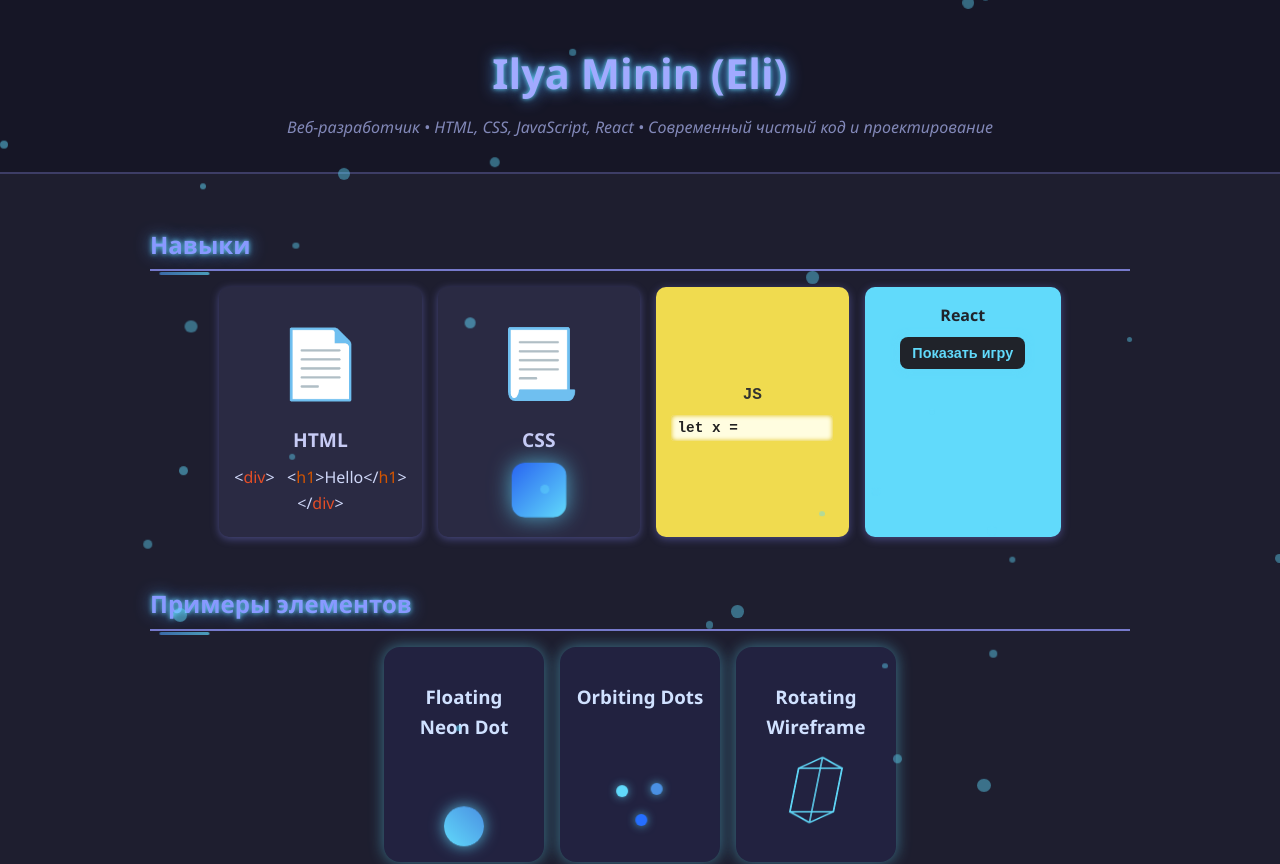
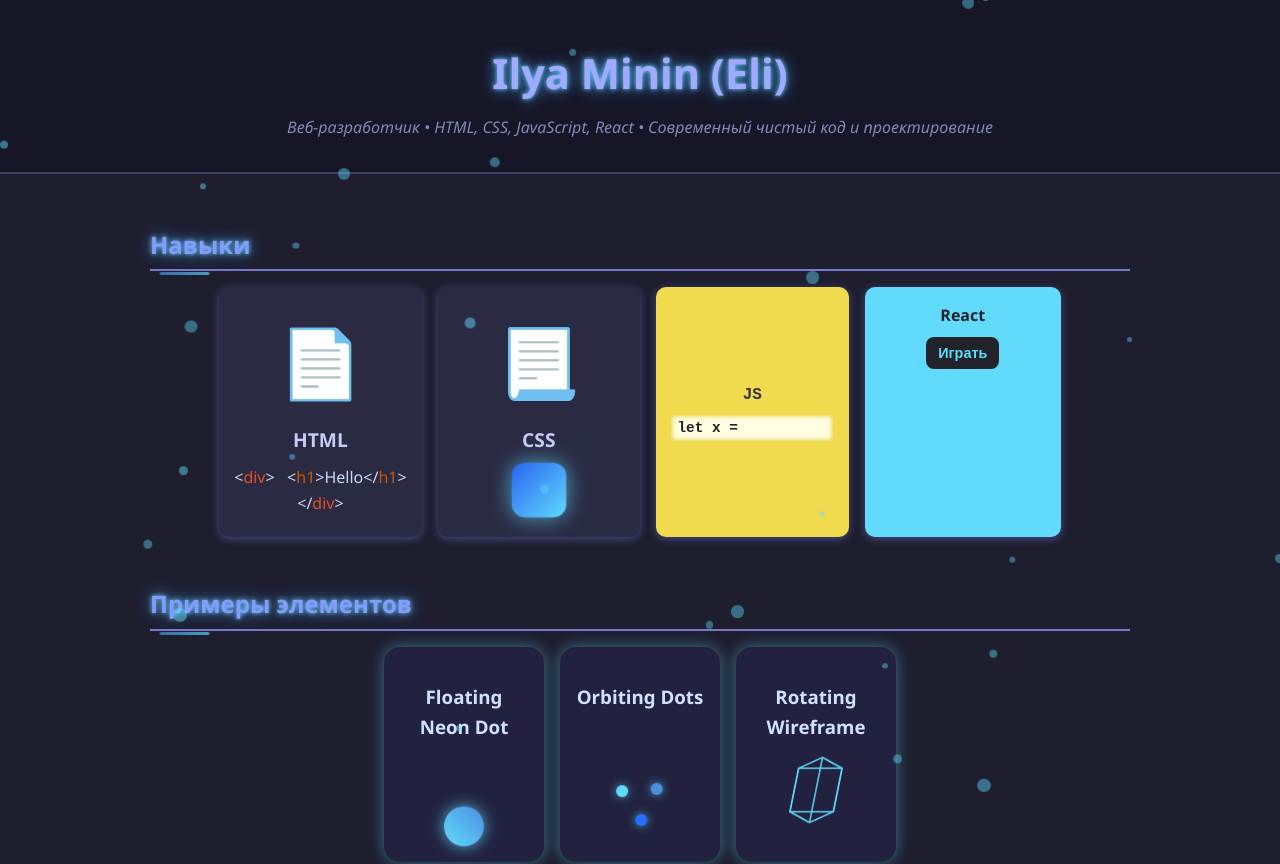
Before and after one commit to ELIASADAMS/Portfolio-site, a plain HTML site: page index.html in a window 1280 px wide. Shown: the top 864 px of the page. Drawn offline with nearby package versions, Linux system fonts and the light colour scheme.

Commit message:
Update index.html

```diff
--- a/index.html
+++ b/index.html
@@ -41,7 +41,7 @@
 
         <div class="skill" id="skill-react">
           React
-          <button id="open-game-btn" class="toggle-button" aria-haspopup="dialog">Показать игру</button>
+          <button id="open-game-btn" class="toggle-button" aria-haspopup="dialog">Играть</button>
         </div>
       </div>
     </section>
```
